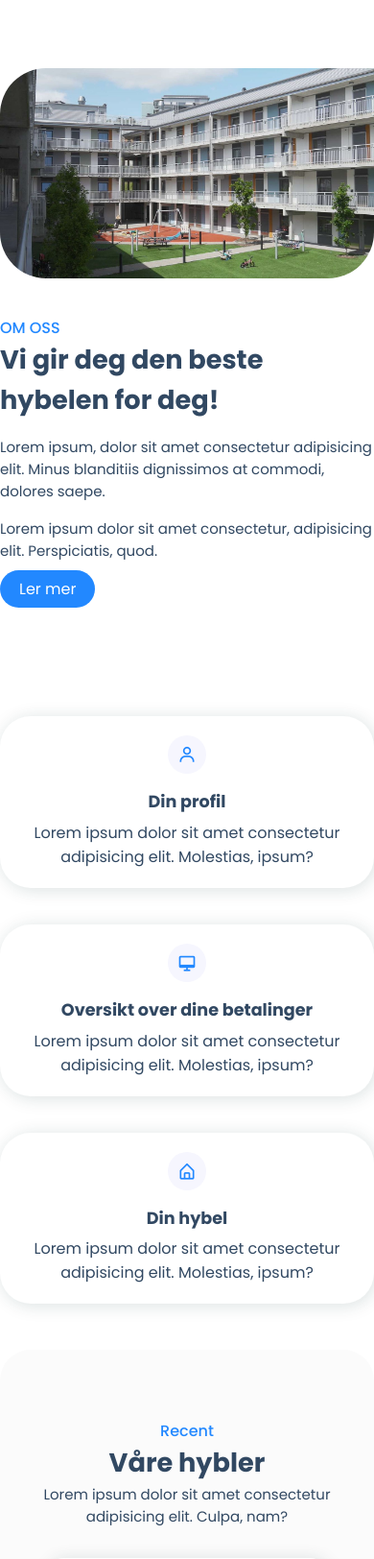
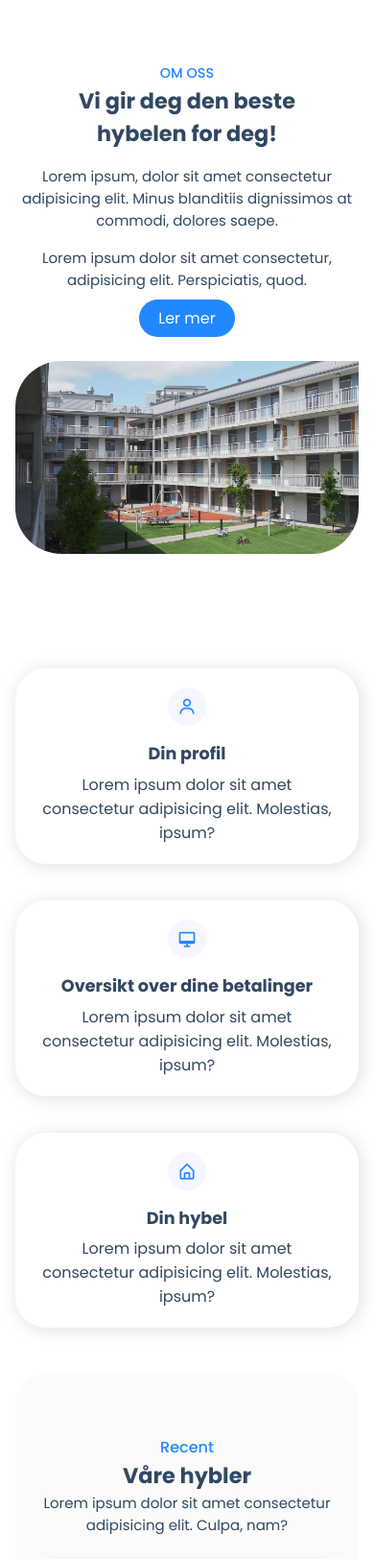
Before and after one commit to niklasfugledal/prosjekt, a PHP site: page / in a window 390 px wide. Shown: the part 521-2145 px from the top of the page at 96% size. Run offline with PHP 8.4, Linux system fonts and the light colour scheme.

Commit message:
New features - responsive

```diff
--- a/sign-up.html
+++ b/sign-up.html
@@ -40,7 +40,7 @@
                 <input type="tel" name="" id="" placeholder="Legg til ditt mobilnummer" required>
                 <span>Skriv inn passord</span>
                 <input type="password" name="" id="" placeholder="Passord" required>
-                <input type="submit" value="Logg inn" class="buttom">
+                <input type="submit" value="Registrer" class="buttom">
                 <a href="login.html">Allerede en bruker?</a>
             </form>
             <a href="login.html" class="btn">Logg inn</a>
--- a/style.css
+++ b/style.css
@@ -376,3 +376,106 @@ header{
     border-radius: 0;
     text-align: center;
 }
+/* Responsive */
+@media (max-width: 1080px) {
+    .container {
+        margin-left: 1rem;
+        margin-right: 1rem;
+    }
+}
+@media (max-width: 880px) {
+    section {
+        padding: 4rem 0 3rem;
+    }
+    .properties-container{
+        grid-template-columns: repeat(auto-fit, minmax(200px, auto));
+        gap: 1rem;
+        padding: 0 10px;
+    }
+    .footer-container {
+        grid-template-columns: repeat(auto-fit, minmax(200px, auto));
+        gap: 1rem;
+    }
+    .login {
+        grid-template-columns: 0.6fr 1fr;
+    }
+}
+@media (max-width: 768px) {
+    .nav {
+        padding: 10px 0;
+    }
+    #menu-icon {
+        display: initial;
+    }
+    .navbar {
+        position: absolute;
+        top: 100%;
+        right: 0;
+        left: 0;
+        display: flex;
+        flex-direction: column;
+        background:var(--second-color);
+        text-align: center;
+        clip-path: circle(0% at 100% 1%);
+        transition: 0.6s;
+    }
+    .navbar a {
+        display: block;
+        margin: 1rem;
+        padding: 20px;
+        color: var(--bg-color);
+    }
+    .navbar a:hover {
+        background: var(--main-color);
+        color: var(--bg-color);
+        transition: 0.2s;
+
+    }
+    #menu:checked ~ .navbar {
+        clip-path: circle(144% at 100% 1%);
+    }
+    .about-text span {
+        font-size: 0.9rem;
+    }
+    .about-text h2,
+    .heading h2,
+    .newsletter h2 {
+        font-size: 1.4rem;
+    }
+}
+    @media (max-width: 638px) {
+        .about-text {
+            text-align: center;
+        }
+        .about-img {
+            order: 2;
+        }
+        .login {
+            grid-template-columns: 0.8fr 1fr;
+        }
+        .login {
+            margin-top: 3rem;
+        }
+    }
+    @media (max-width: 572px) {
+        .login-image {
+            display: none;
+        }
+        .login {
+            justify-content: center;
+            grid-template-columns: 1fr;
+        }
+    }
+    @media (max-width: 442px) {
+        .home-text {
+            padding-left: 14px;
+        }
+        .home-text h1 {
+            font-size: 1.7rem;
+        }
+        .about-text h2,
+        .heading h2,
+        .newsletter h2 {
+        font-size: 1.4rem;
+        }
+    }
```
